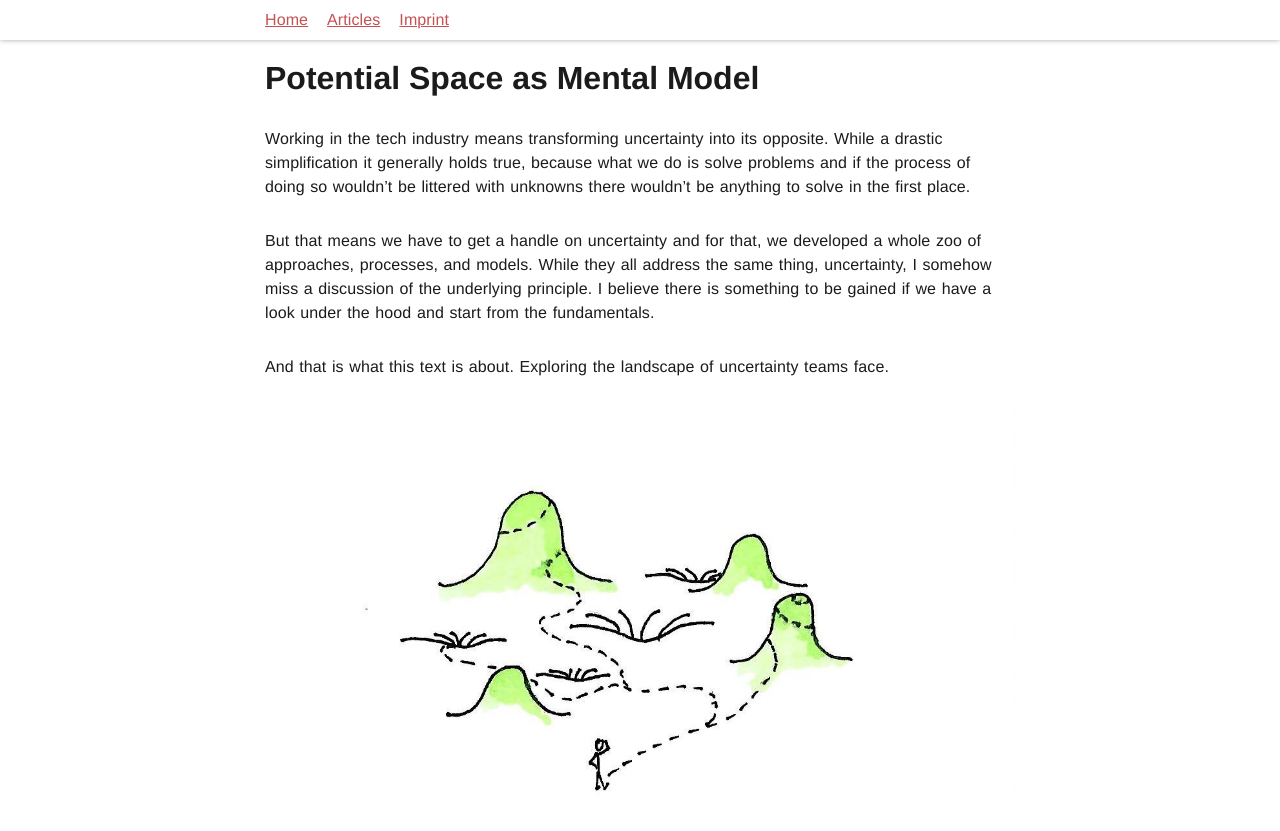
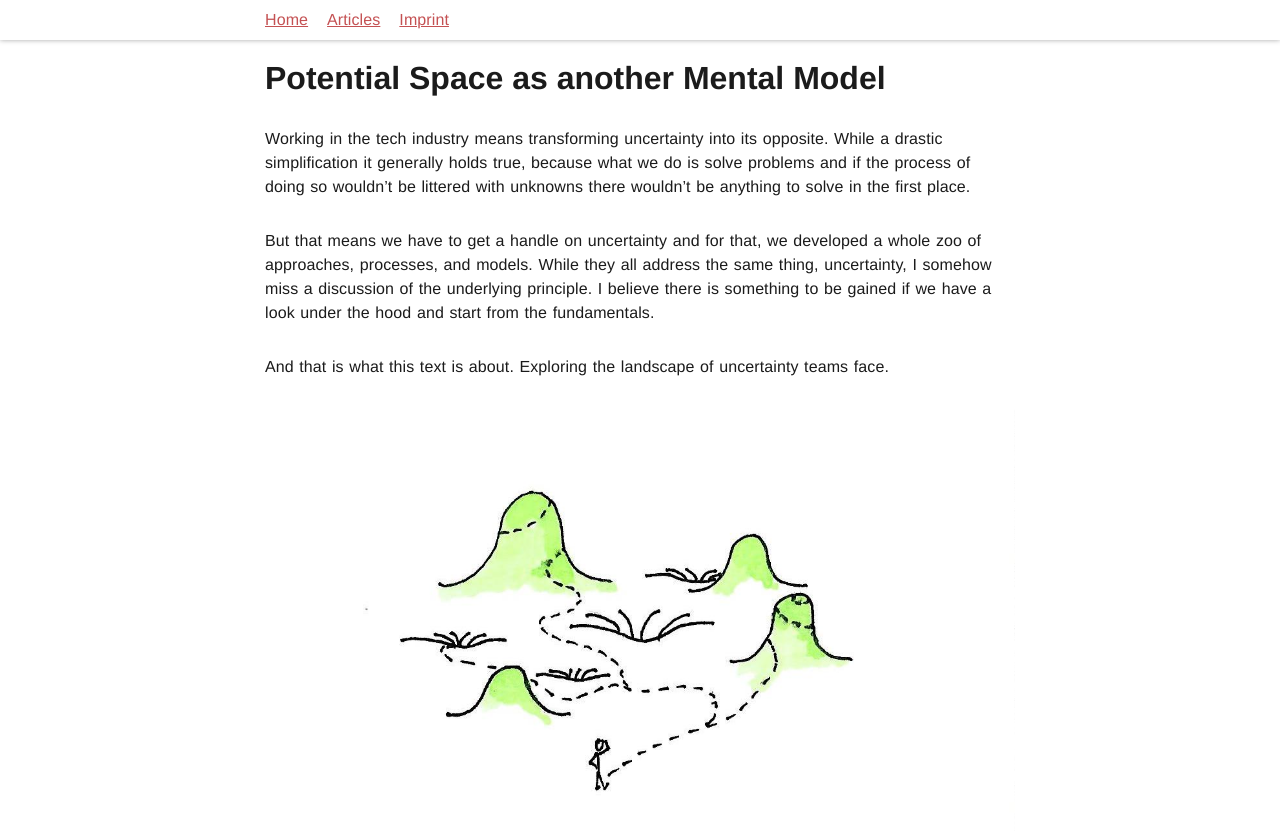
Before and after one commit to pheymann/paulheymann-website, a Jekyll site: the page built from _posts/engineering/2023-06-04-potential-space.md, in a window 1280 px wide and 900 px high. Shown: the top 831 px of the window. Built offline with Jekyll 4.4.1, drawn with Linux system fonts in a browser that asks for light colours.

Commit message:
blog: updating title of potential space

```diff
--- a/_posts/engineering/2023-06-04-potential-space.md
+++ b/_posts/engineering/2023-06-04-potential-space.md
@@ -1,10 +1,10 @@
 ---
 layout: post
-title: Potential Space as Mental Model
+title: Potential Space as another Mental Model
 date:   2023-06-04
 categories: engineering
-head_title: Potential Space as Mental Model
-meta_description: Potential Space as Mental Model - Uncertainty in tech organizations.
+head_title: Potential Space as another Mental Model
+meta_description: Potential Space as another Mental Model - Uncertainty in tech organizations.
 meta_keywords: software,engineering,project,team,management
 ---
 
```
